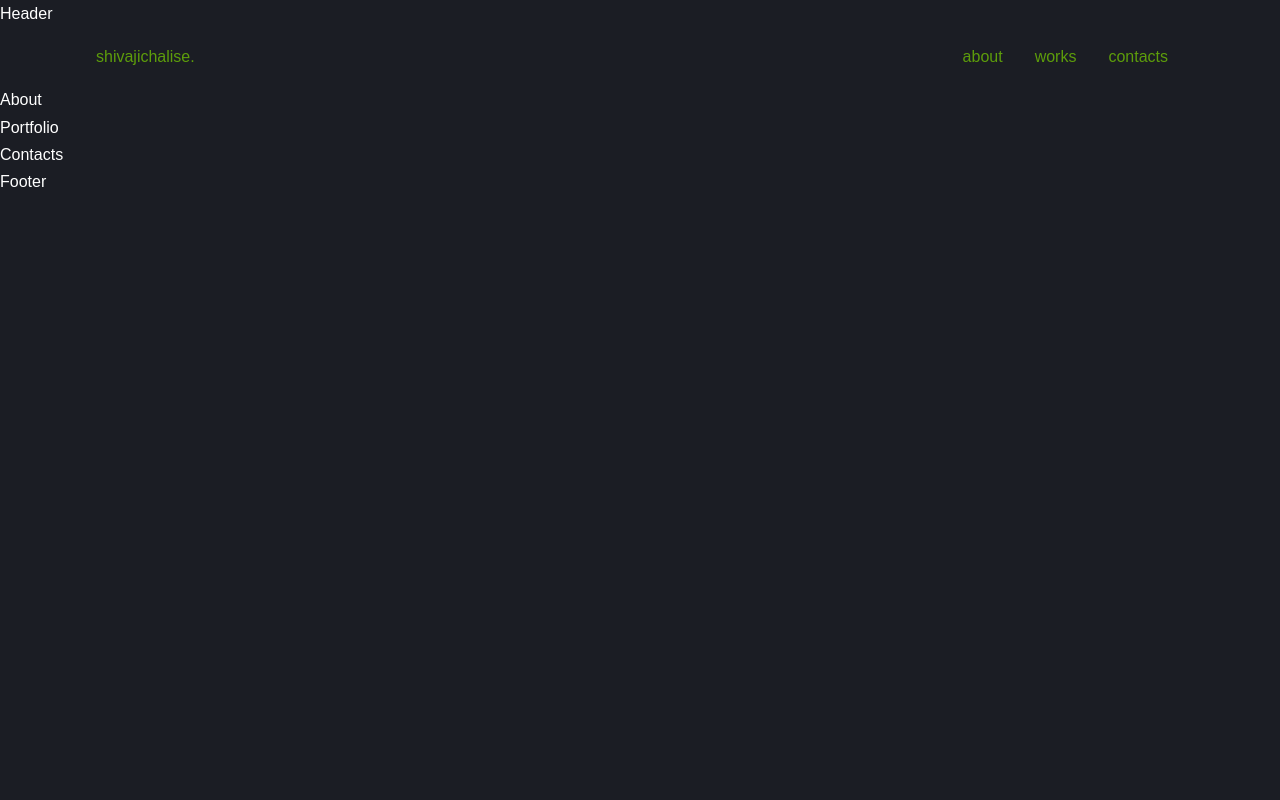
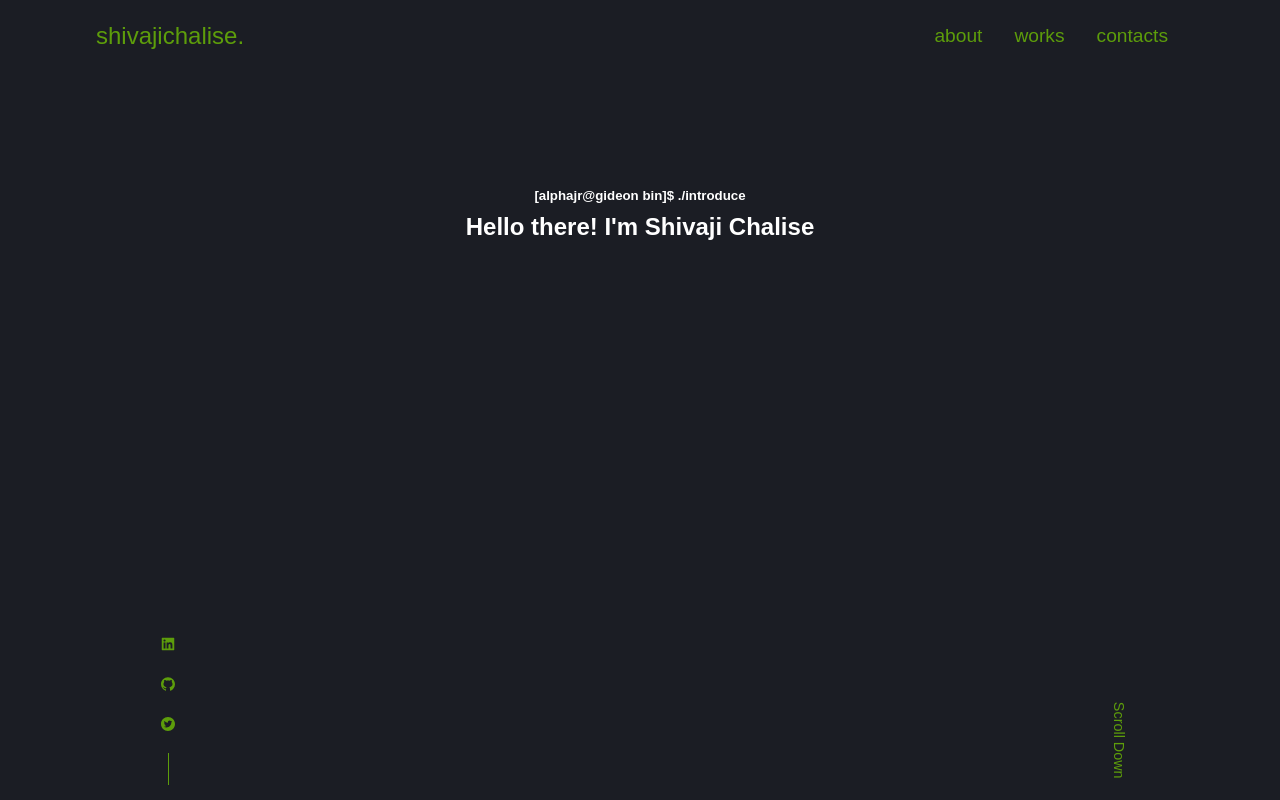
Before and after one commit to shivajichalise/personalsite, a React (Create React App) app: page / in a window 1280 px wide. Shown: the top 800 px of the page. Built offline with nearby package versions, Linux system fonts and the light colour scheme; the HTML template or start-up script is replaced by a standard one; a web font is replaced by a local one.

Commit message:
Adding Header (Home) component

```diff
--- a/src/App.js
+++ b/src/App.js
@@ -1,14 +1,14 @@
 import React from 'react'
 
-import {Header, Navbar, About, Portfolio, Contacts, Footer} from './components'
+import {Header, Navbar, About, Works, Contacts, Footer} from './components'
 
 const App = () => {
   return (
     <>
+      <Navbar />
       <Header />
-      <Navbar />
       <About />
-      <Portfolio />
+      <Works />
       <Contacts />
       <Footer />
     </>
--- a/src/components/About/About.jsx
+++ b/src/components/About/About.jsx
@@ -3,9 +3,9 @@ import './About.css'
 
 const About = () => {
   return (
-    <div>
-      <p>About</p>
-    </div>
+    <section id='about'>
+      About
+    </section>
   )
 }
 
--- a/src/components/Contacts/Contacts.jsx
+++ b/src/components/Contacts/Contacts.jsx
@@ -3,9 +3,9 @@ import './Contacts.css'
 
 const Contacts = () => {
   return (
-    <div>
+    <section id='contacts'>
       <p>Contacts</p>
-    </div>
+    </section>
   )
 }
 
--- a/src/components/Header/Header.css
+++ b/src/components/Header/Header.css
@@ -0,0 +1,40 @@
+header {
+  height: 95vh;
+  padding-top: 7rem;
+  overflow: hidden;
+}
+
+.header__container {
+  text-align: center;
+  height: 100%;
+  position: relative;
+}
+
+
+/* Socials */
+.header__socials {
+  display: flex;
+  flex-direction: column;
+  align-items: center;
+  gap: 0.8rem;
+  position: absolute;
+  left: 0;
+  bottom: 3rem;
+}
+
+.header__socials::after{
+  content: '';
+  width: 1px;
+  height: 2rem;
+  background: var(--color-primary);
+}
+
+/* SCROLL DOWN */
+.scroll__down {
+  position: absolute;
+  right: -2.3rem;
+  bottom: 5rem;
+  transform: rotate(90deg);
+  font-weight: 300;
+  font-size: 0.9rem;;
+}
--- a/src/components/Header/Header.jsx
+++ b/src/components/Header/Header.jsx
@@ -1,10 +1,18 @@
 import React from 'react'
+import HeaderSocial from './HeaderSocials.jsx'
+import './Header.css'
 
 const Header = () => {
   return (
-    <div>
-      <p>Header</p>
-    </div>
+    <header>
+      <div className="container header__container">
+        <h5>[alphajr@gideon bin]$ ./introduce</h5>
+        <h2>Hello there! I'm Shivaji Chalise</h2>
+
+        <HeaderSocial />
+        <a href="#contact" className="scroll__down">Scroll Down</a>
+      </div>
+    </header>
   )
 }
 
--- /dev/null
+++ b/src/components/Header/HeaderSocials.jsx
@@ -0,0 +1,14 @@
+import React from 'react'
+import {AiFillLinkedin, AiFillGithub, AiFillTwitterCircle} from 'react-icons/ai'
+
+const HeaderSocials = () => {
+  return (
+    <div className='header__socials'>
+      <a href="https://linkedin.com" target="_blank" rel='noreferrer'>  <AiFillLinkedin /> </a>
+      <a href="https://github.com/shivajichalise" target="_blank" rel='noreferrer'> <AiFillGithub /> </a>
+      <a href="https://twitter.com" target="_blank" rel='noreferrer'> <AiFillTwitterCircle /></a>
+    </div>
+  )
+}
+
+export default HeaderSocials
--- a/src/components/Navbar/Navbar.css
+++ b/src/components/Navbar/Navbar.css
@@ -12,6 +12,7 @@
   display: flex;
   justify-content: flex-start;
   align-items: center;
+  font-size: 1.5rem;
 }
 
 .app__navbar-links {
@@ -23,6 +24,7 @@
 
 .app__navbar-links li {
   margin: 0 1rem;
+  font-size: 1.2rem;
 }
 
 .app__navbar-sm{
@@ -54,7 +56,7 @@
 
 .app__navbar-sm_links li {
   margin: 2rem;
-  font-size: 2rem;
+  font-size: 1.7rem;
   text-align: center;
 }
 
@@ -72,4 +74,8 @@
     .app__navbar {
         padding: 1rem;
     }
+
+    .app__navbar-logo{
+        font-size: 1.2rem;
+    }
 }
--- a/src/components/Portfolio/Portfolio.jsx
+++ /dev/null
@@ -1,11 +0,0 @@
-import React from 'react'
-
-const Portfolio = () => {
-  return (
-    <div>
-      <p>Portfolio</p>
-    </div>
-  )
-}
-
-export default Portfolio
--- /dev/null
+++ b/src/components/Works/Works.jsx
@@ -0,0 +1,11 @@
+import React from 'react'
+
+const Works = () => {
+  return (
+    <section id='works'>
+      <p>Works</p>
+    </section>
+  )
+}
+
+export default Works
--- a/src/components/index.js
+++ b/src/components/index.js
@@ -1,10 +1,10 @@
 import Header from './Header/Header'
 import Navbar from './Navbar/Navbar'
 import About from './About/About'
-import Portfolio from './Portfolio/Portfolio'
+import Works from './Works/Works'
 import Contacts from './Contacts/Contacts'
 import Footer from './Footer/Footer'
 
 export {
-  Header, Navbar, About, Portfolio, Contacts, Footer,
+  Header, Navbar, About, Works, Contacts, Footer,
 }
--- a/src/index.css
+++ b/src/index.css
@@ -56,6 +56,7 @@ h1 {
 
 section {
   margin-top: 8rem;
+  height: 100vh;
 }
 
 section > h2, section > h5 {
```
Also changed, not shown: src/components/Works/Works.css (added).
